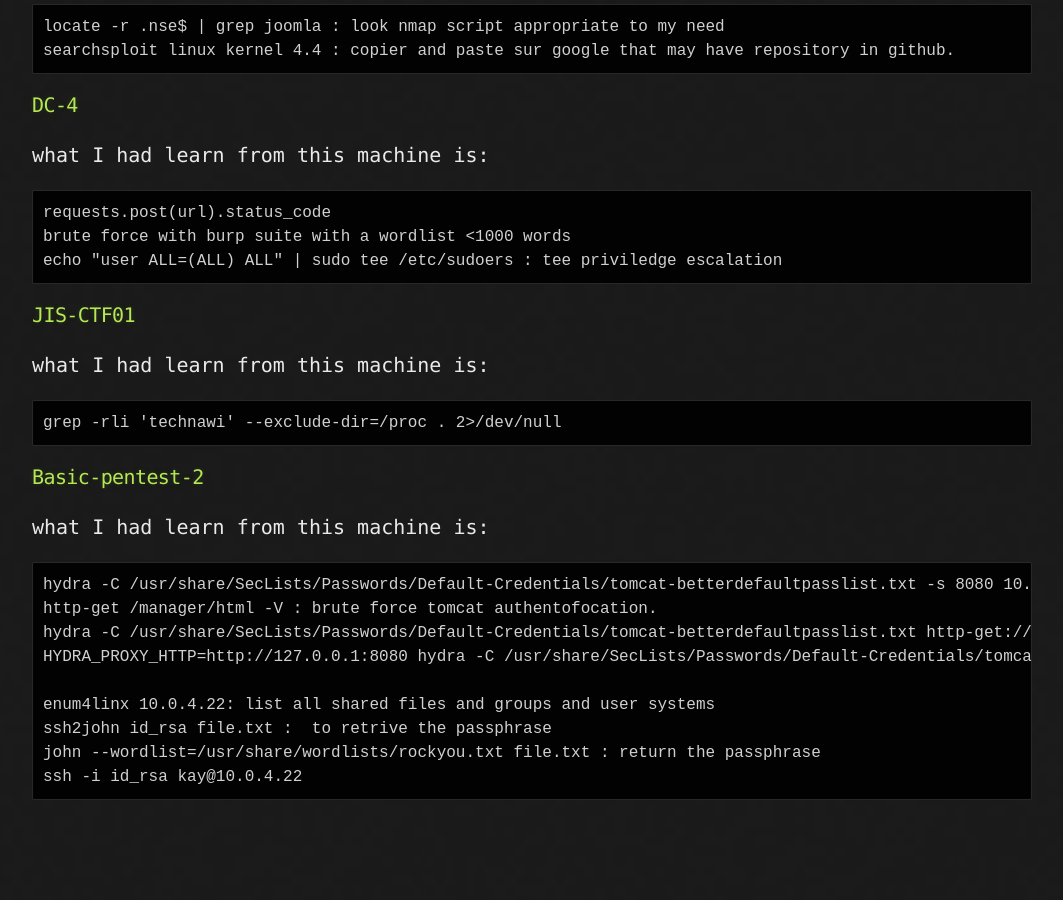
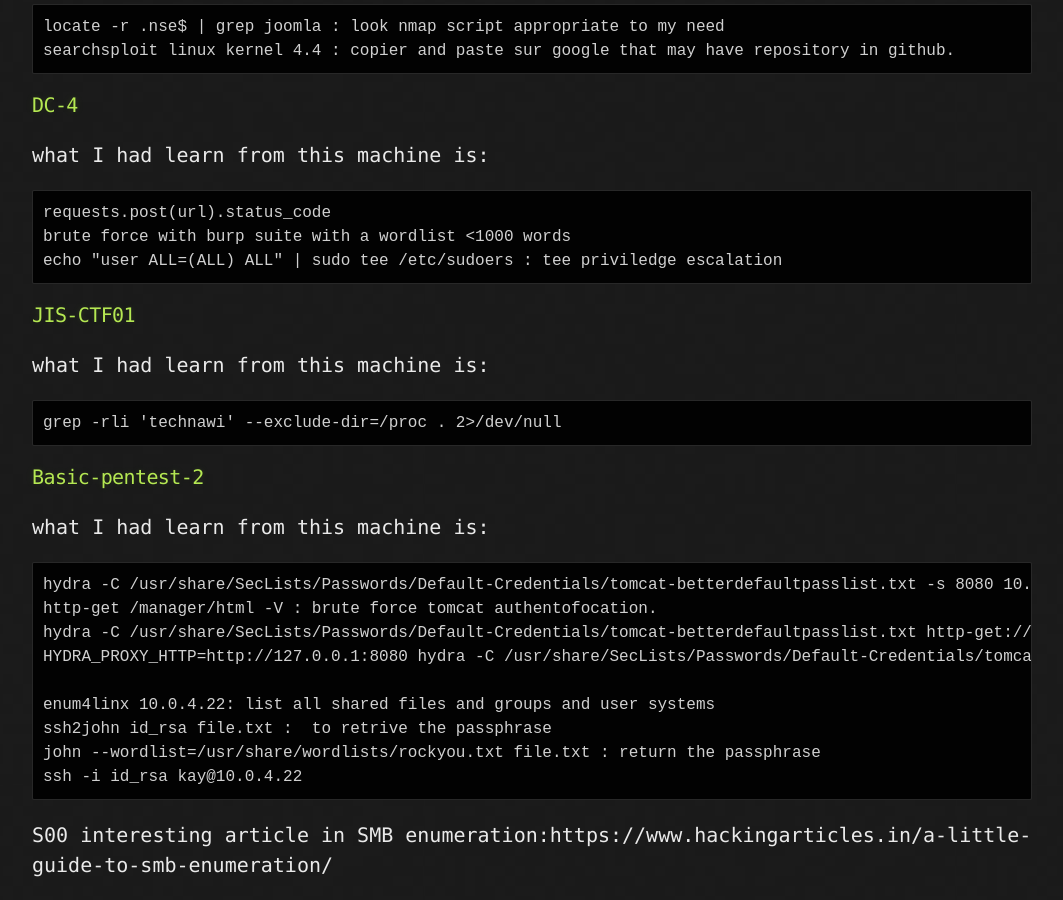
Before and after one commit to rajoul/rajoul.github.io, a Jekyll site: the page built from day_tool/daily_commande.md, in a window 1280 px wide and 900 px high, scrolled down 1875 px. Shown: the whole window, without its empty margins (108-1171 px from the left). Built offline with Jekyll 4.4.1, drawn with Linux system fonts in a browser that asks for light colours; our own code applies the rules of GitHub Pages for plain Markdown files; before the commit the page ends 2695 px from its top, so only the background shows below that.

Commit message:
Update daily_commande.md

````diff
--- a/day_tool/daily_commande.md
+++ b/day_tool/daily_commande.md
@@ -85,3 +85,4 @@
 john --wordlist=/usr/share/wordlists/rockyou.txt file.txt : return the passphrase
 ssh -i id_rsa kay@10.0.4.22
 ```
+S00 interesting article in SMB enumeration:https://www.hackingarticles.in/a-little-guide-to-smb-enumeration/
````
